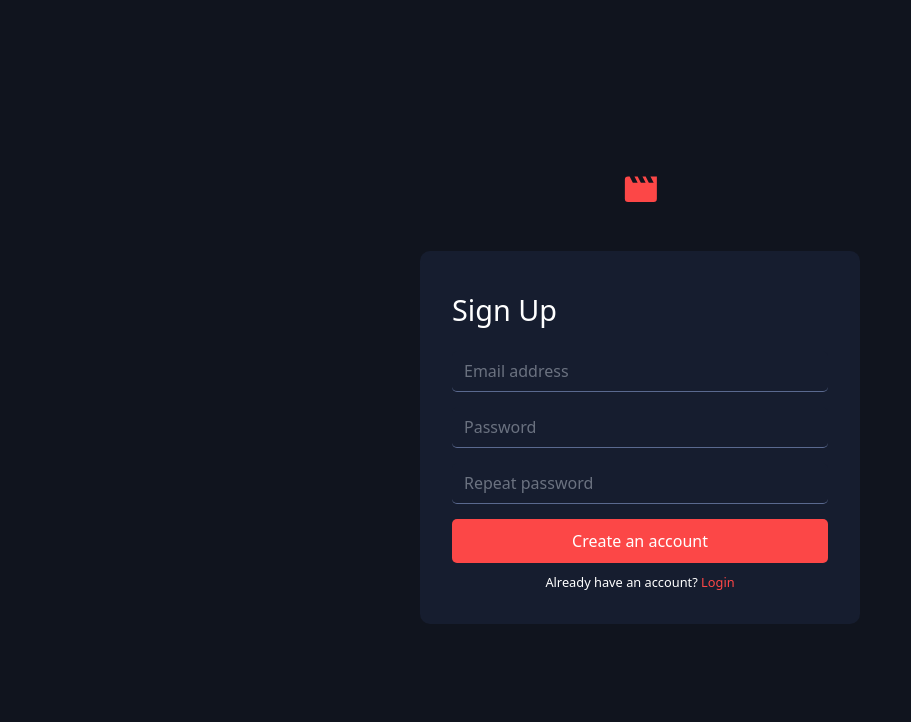
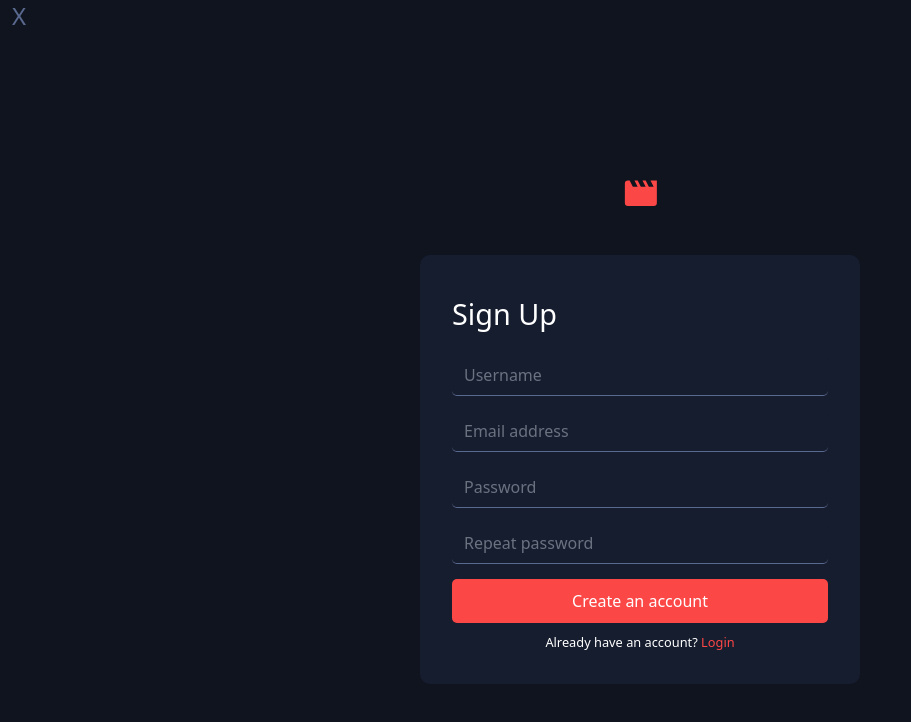
Before and after one commit to Titas-titas/My-project, a React (Vite) app: page /signup in a window 1280 px wide. Shown: the top 722 px of the page, without its empty margins (0-911 px from the left). Built offline with nearby package versions, Linux system fonts and the light colour scheme.

Commit message:
added usernames

```diff
--- a/src/components/Login.jsx
+++ b/src/components/Login.jsx
@@ -15,7 +15,6 @@ const Login = () => {
       const user = users.find(u => u.email === email && u.password === password);
 
       if (user) {
-        alert('Login successful');
         navigate('/');
       } else {
         alert('Invalid email or password');
@@ -26,6 +25,8 @@ const Login = () => {
   };
 
   return (
+    <>
+      <Link to="/" className='btn-exit'><span>X</span></Link>
       <div className="login-container">
         <div><img src="./logo.svg" alt="Logo" className="login-logo" /></div>
         <div className="login-box">
@@ -54,6 +55,7 @@ const Login = () => {
           <p className="signup-link">Don&#96;t have an account? <Link to="/signup">Sign Up</Link></p>
         </div>
       </div>
+    </>
   );
 };
 
--- a/src/components/SignUp.jsx
+++ b/src/components/SignUp.jsx
@@ -3,6 +3,7 @@ import { Link, useNavigate } from 'react-router';
 import { postdata } from '../helpers/post';
 
 const SignUp = () => {
+  const [username, setUsername] = useState('');
   const [email, setEmail] = useState('');
   const [password, setPassword] = useState('');
   const [repeatPassword, setRepeatPassword] = useState('');
@@ -16,7 +17,7 @@ const SignUp = () => {
       return;
     }
 
-    const newUser = { email, password };
+    const newUser = { username, email, password, isAdmin: false };
     try {
       await postdata(newUser);
       alert('User registered successfully');
@@ -27,10 +28,21 @@ const SignUp = () => {
   };
 
   return (
+    <>
+      <Link to="/" className='btn-exit'><span>X</span></Link>
       <div className="signup-container">
         <div><img src="./logo.svg" alt="Logo" className="login-logo" /></div>
         <form onSubmit={handleSubmit} className="signup-box">
           <h2>Sign Up</h2>
+          <div className="input-group">
+            <input
+              type="text"
+              value={username}
+              onChange={(e) => setUsername(e.target.value)}
+              placeholder='Username'
+              required
+            />
+          </div>
           <div className="input-group">
             <input
               type="email"
@@ -64,6 +76,7 @@ const SignUp = () => {
           </div>
         </form>
       </div>
+    </>
   );
 };
 
--- a/src/index.css
+++ b/src/index.css
@@ -68,6 +68,11 @@
     }
     .btn:hover{
         @apply TDarkBlue bg-white;
+    }
+
+
+    .btn-exit{
+        @apply TGrayBlue p-2 m-1 text-2xl;
     }
 }
 
```
Also changed, not shown: data/data.json (+15 -4 lines). Lines whose indentation alone changed are shown as unchanged.
